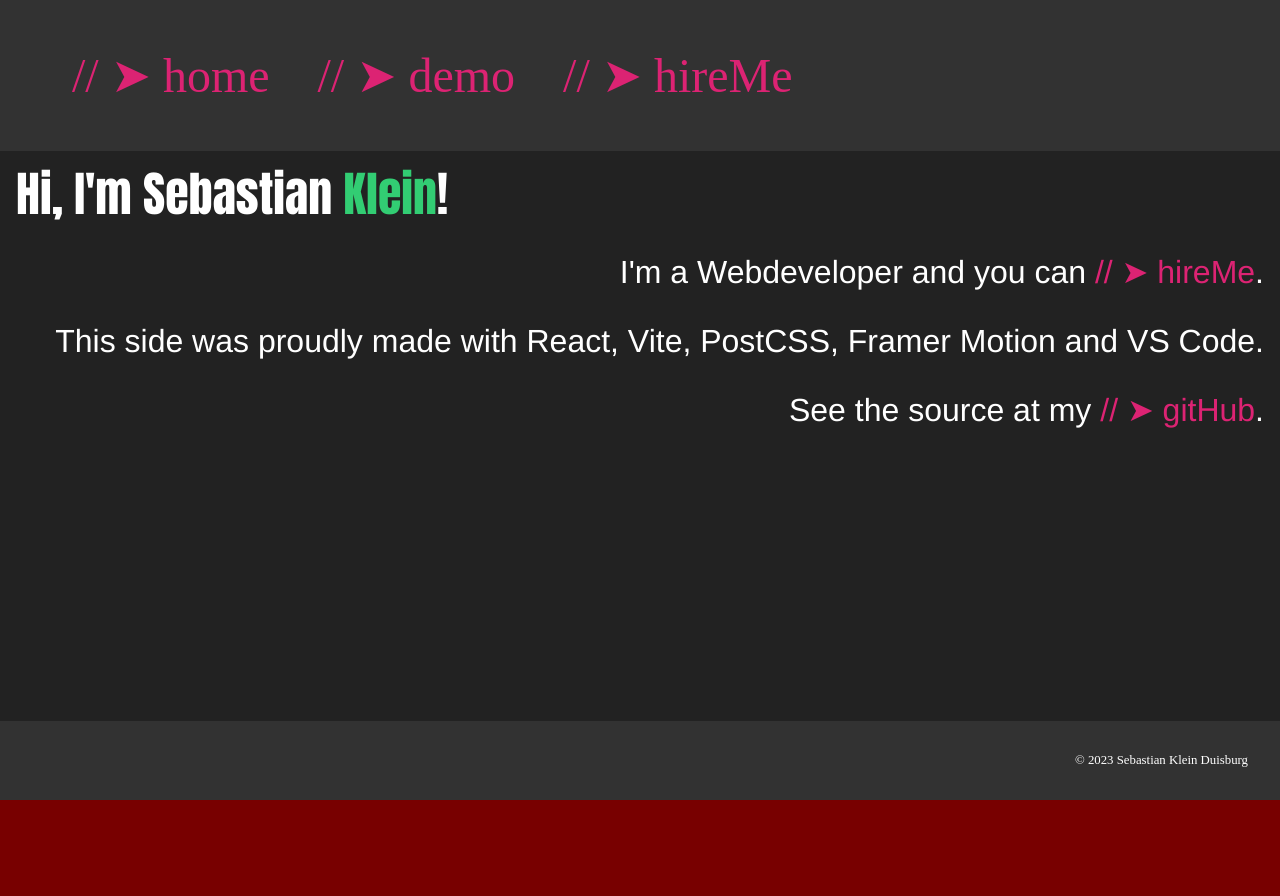
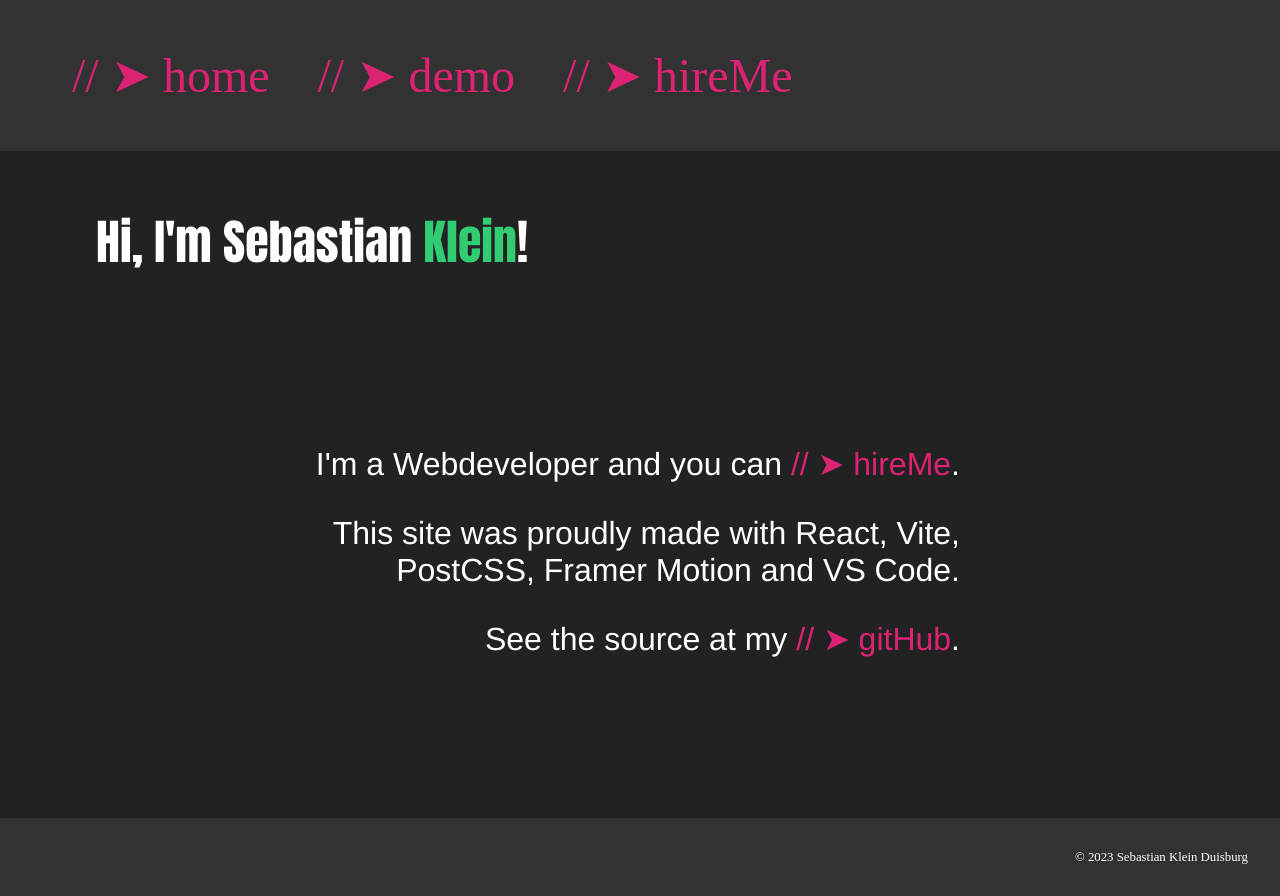
Before and after one commit to v1nter/portfolio, a React (Vite) app: page / in a window 1280 px wide. Before the commit the page ends 800 px from the top, so only its background shows below. Built offline with nearby package versions, Linux system fonts and the light colour scheme.

Commit message:
Page Transitions

```diff
--- a/src/components/ColorPicker/ColorPicker.jsx
+++ b/src/components/ColorPicker/ColorPicker.jsx
@@ -2,7 +2,7 @@ import { Fragment, useEffect, useState } from 'react';
 import { Helmet } from 'react-helmet-async';
 import css from './ColorPicker.module.css';
 import Popover from '../Popover/Popover';
-import { AnimatePresence } from 'framer-motion';
+import { AnimatePresence, motion } from 'framer-motion';
 
 // Prioritäten:
 // 1. Animiertes Burgermenü
@@ -88,7 +88,13 @@ export default function ColorPicker() {
 			{/* Trick: .color-control-wrapper ist leicht größer als .color-control (padding)
 				Dadurch bleibt ein kleiner Rand übrig, der als Gradient durchscheint
 				Der Gradient startet mit der ersten Tile und endet mit der letzten => Zwischenwerte werden berechnet */}
-
+			<AnimatePresence>
+				<motion.div
+					initial={{ opacity: 0, transition: { duration: 0.5 } }}
+					animate={{ opacity: 1, transition: { duration: 0.5 } }}
+					exit={{ opacity: 0, transition: { duration: 0.5 } }}
+					key={'ColorPicker'}
+				>
 					<div
 						className={css.colorControlWrapper}
 						style={{
@@ -110,7 +116,10 @@ export default function ColorPicker() {
 						<div className={css.colorControl}>
 							{colors.map((obj) => (
 								<>
-							<label key={obj.color + '-label'} htmlFor={`range-${obj.color}`}>
+									<label
+										key={obj.color + '-label'}
+										htmlFor={`range-${obj.color}`}
+									>
 										{obj.color}
 									</label>
 									<input
@@ -126,7 +135,10 @@ export default function ColorPicker() {
 											setColors(
 												colors.map((col) =>
 													col.color === obj.color
-												? { color: col.color, value: parseInt(e.target.value) }
+														? {
+																color: col.color,
+																value: parseInt(e.target.value),
+														  }
 														: { color: col.color, value: col.value }
 												)
 											)
@@ -138,7 +150,9 @@ export default function ColorPicker() {
 							<button
 								className={css.colorButton}
 								value={formula.find(({ color }) => color === 'r').color}
-						onClick={(e) => changeFormula(e.target.value, formula, setFormula)}
+								onClick={(e) =>
+									changeFormula(e.target.value, formula, setFormula)
+								}
 							>
 								r {+formula.find(({ color }) => color === 'r').formula}
 							</button>
@@ -146,7 +160,9 @@ export default function ColorPicker() {
 							<button
 								className={css.colorButton}
 								value={formula.find(({ color }) => color === 'g').color}
-						onClick={(e) => changeFormula(e.target.value, formula, setFormula)}
+								onClick={(e) =>
+									changeFormula(e.target.value, formula, setFormula)
+								}
 							>
 								g {+formula.find(({ color }) => color === 'g').formula}
 							</button>
@@ -154,7 +170,9 @@ export default function ColorPicker() {
 							<button
 								className={css.colorButton}
 								value={formula.find(({ color }) => color === 'b').color}
-						onClick={(e) => changeFormula(e.target.value, formula, setFormula)}
+								onClick={(e) =>
+									changeFormula(e.target.value, formula, setFormula)
+								}
 							>
 								b {+formula.find(({ color }) => color === 'b').formula}
 							</button>
@@ -191,6 +209,8 @@ export default function ColorPicker() {
 								key={Math.random(msg.id)}
 							/>
 						))}
+					</AnimatePresence>
+				</motion.div>
 			</AnimatePresence>
 		</Fragment>
 	);
--- a/src/components/Home/Home.jsx
+++ b/src/components/Home/Home.jsx
@@ -2,6 +2,7 @@ import { Fragment } from 'react';
 import css from './Home.module.css';
 import { Helmet } from 'react-helmet-async';
 import { Link } from 'wouter';
+import { AnimatePresence, motion } from 'framer-motion';
 
 const html = `//&nbsp;&#10148;`;
 
@@ -11,7 +12,14 @@ export default function Home() {
 			<Helmet>
 				<title>Sebastian Klein - Start</title>
 			</Helmet>
-			<div className={css.home}>
+			<AnimatePresence>
+				<motion.div
+					className={css.home}
+					initial={{ y: 200, opacity: 0, transition: { duration: 0.5 } }}
+					animate={{ y: 0, opacity: 1, transition: { duration: 0.5 } }}
+					exit={{ y: -200, opacity: 0, transition: { duration: 0.5 } }}
+					key={'Home'}
+				>
 					<div className={css.title}>
 						Hi, I'm Sebastian <span className={css.decoration}>Klein</span>!
 					</div>
@@ -20,12 +28,19 @@ export default function Home() {
 						<Link
 							to="/hire-me"
 							className={css.link}
-						dangerouslySetInnerHTML={{ __html: `${html}  hireMe` }}
+							dangerouslySetInnerHTML={{ __html: `${html}&nbsp;hireMe` }}
 						/>
+						{/* <div
+						className={css.link}
+						dangerouslySetInnerHTML={{ __html: `${html}&nbsp;hireMe` }}
+						onClick={() =>
+							changeLocation({ id: 1, title: 'home', to: '/', ref: 0 })
+						}
+					/> */}
 						.
 						<p />
-					This side was proudly made with React, Vite, PostCSS, Framer Motion
-					and VS Code.
+						This site was proudly made with React, Vite, <br />
+						PostCSS, Framer Motion and VS Code.
 						<p />
 						See the source at my{' '}
 						<a
@@ -36,7 +51,8 @@ export default function Home() {
 						.
 					</div>
 					{/* <div className={css.box}></div> */}
-			</div>
+				</motion.div>
+			</AnimatePresence>
 		</Fragment>
 	);
 }
--- a/src/components/Home/Home.module.css
+++ b/src/components/Home/Home.module.css
@@ -8,22 +8,31 @@
 .title {
 	font-size: 3rem;
 	font-family: Impact, Haettenschweiler, 'Arial Narrow Bold', sans-serif;
-	padding: 1rem;
-	margin: rem;
+
+	@media (orientation: landscape) {
+		padding: 1rem;
+		padding-left: 5rem;
+		padding-top: 3rem;
+		margin: 1rem;
+	}
+
+	@media (orientation: portrait) {
+		padding: 1rem;
+	}
 }
 
 .article {
 	font-family: 'Franklin Gothic Medium', 'Arial Narrow', Arial, sans-serif;
-	padding: 1rem;
-	margin: rem;
+	font-size: 2rem;
 	text-align: end;
 
 	@media (orientation: landscape) {
-		font-size: 2rem;
+		padding-right: 10rem;
+		margin: 10rem;
 	}
 
 	@media (orientation: portrait) {
-		font-size: 2rem;
+		padding: 1rem;
 	}
 
 	> a {
--- a/src/components/Kontakt/Kontakt.jsx
+++ b/src/components/Kontakt/Kontakt.jsx
@@ -1,6 +1,7 @@
 import { Fragment } from 'react';
 import css from './Kontakt.module.css';
 import { Helmet } from 'react-helmet-async';
+import { AnimatePresence, motion } from 'framer-motion';
 
 export default function Kontakt() {
 	return (
@@ -8,7 +9,17 @@ export default function Kontakt() {
 			<Helmet>
 				<title>Sebastian Klein - Hire Me</title>
 			</Helmet>
-			<div className={css.kontakt}>Kontakt</div>
+			<AnimatePresence>
+				<motion.div
+					className={css.kontakt}
+					initial={{ y: 200, opacity: 0, transition: { duration: 0.5 } }}
+					animate={{ y: 0, opacity: 1, transition: { duration: 0.5 } }}
+					exit={{ y: -200, opacity: 0, transition: { duration: 0.5 } }}
+					key={'hireMe'}
+				>
+					Kontakt
+				</motion.div>
+			</AnimatePresence>
 		</Fragment>
 	);
 }
--- a/src/components/Menu/Menu.jsx
+++ b/src/components/Menu/Menu.jsx
@@ -2,6 +2,7 @@ import { useReducer } from 'react';
 import css from './Menu.module.css';
 import MenuItem from './MenuItem';
 import { useLocation } from 'wouter';
+import { useEffect } from 'react';
 
 const menuItems = [
 	{ id: 1, title: 'home', to: '/', ref: 0 },
@@ -10,6 +11,8 @@ const menuItems = [
 	{ id: 4, title: 'colorPicker', to: '/', ref: 2 },
 	// { id: 3, title: 'techStack', to: '/', ref: 0 },
 ];
+
+// let overrideItem;
 
 const startMenu = menuItems.find((item) => item.id === 1);
 
@@ -23,10 +26,15 @@ const startMenu = menuItems.find((item) => item.id === 1);
 // 			In der Hauptfunktion wird mit dem setLocation-Hook von wouter zur neuen Seite navigiert
 
 export default function menu() {
-	const [location, setLocation] = useLocation();
 	const [menu, menuDispatch] = useReducer(menuReducer, startMenu);
+	const [, setLocation] = useLocation();
+
+	// useEffect(() => {
+	// 	console.log(overrideItem);
+	// }, [overrideItem]);
 
 	// Wechsle die Seite entsprechend dem menu-State
+	// changeLocation lagert den useLocation-Hook aus, um Seitenwechsel auch außerhalb des Menüs zu ermöglichen
 	setLocation(menu.to);
 
 	return (
@@ -41,6 +49,11 @@ export default function menu() {
 		</ul>
 	);
 }
+
+// export function menuOverride(item) {
+// 	const x = [item];
+// 	overrideItem = x.map((item) => item);
+// }
 
 function menuReducer(menu, message) {
 	// Beim Klick auf ein MenuItem kommt hier eine Nachricht an
--- a/src/components/Wrapper/Wrapper.jsx
+++ b/src/components/Wrapper/Wrapper.jsx
@@ -5,6 +5,7 @@ import Footer from '../Footer/Footer.jsx';
 import Home from '../Home/Home.jsx';
 import { Route } from 'wouter';
 import Menu from '../Menu/Menu.jsx';
+import { createContext } from 'react';
 
 export default function Wrapper() {
 	return (
```
Also changed, not shown: helper.js (added, +7 -0 lines). Lines whose indentation alone changed are shown as unchanged.
